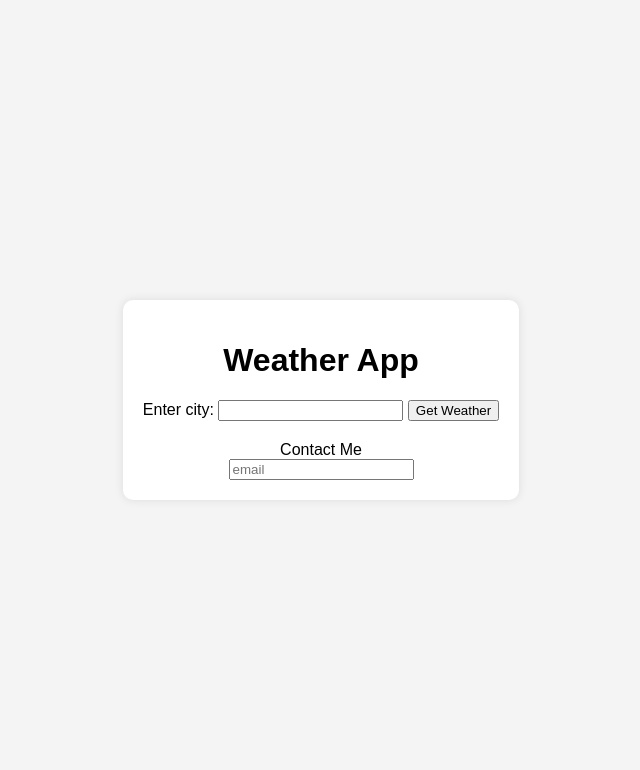
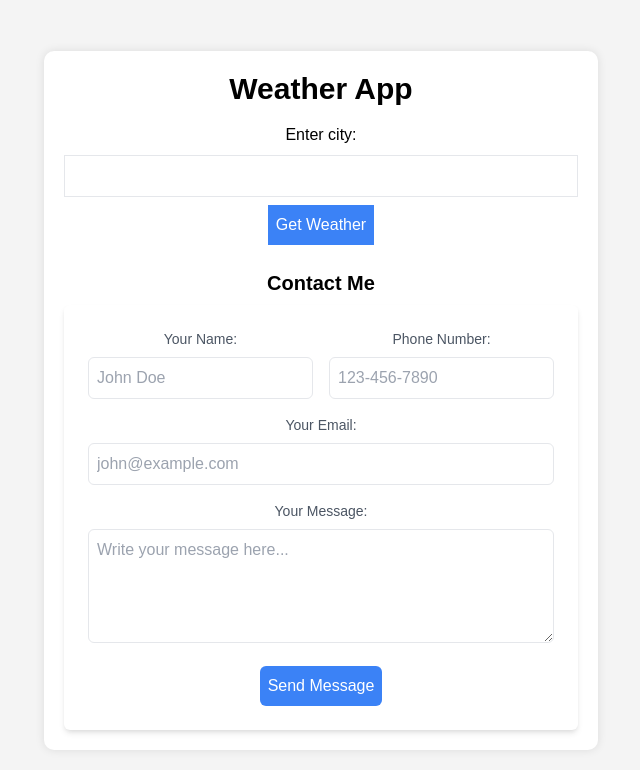
Before and after one commit to nranjan256/WeatherApp, a plain HTML site: page index.html in a window 1280 px wide. Shown: the whole page, without its empty margins (319-959 px from the left). Drawn offline with nearby package versions, Linux system fonts and the light colour scheme.

Commit message:
Contact Form Added

```diff
--- a/index.html
+++ b/index.html
@@ -4,23 +4,44 @@
     <meta charset="UTF-8">
     <meta name="viewport" content="width=device-width, initial-scale=1.0">
     <title>Weather App</title>
+    <link rel="stylesheet" href="https://cdn.jsdelivr.net/npm/tailwindcss@2.2.19/dist/tailwind.min.css">
     <link rel="stylesheet" href="styles.css">
 </head>
 <body>
     <div class="weather-container">
-        <h1>Weather App</h1>
-        <form id="weather-form">
-            <label for="city-input">Enter city:</label>
-            <input type="text" id="city-input" required>
-            <button type="submit">Get Weather</button>
+        <h1 class="text-3xl font-semibold mb-4">Weather App</h1>
+        <form id="weather-form" class="mb-6">
+            <label for="city-input" class="block mb-2">Enter city:</label>
+            <input type="text" id="city-input" required class="border p-2 w-full">
+            <button type="submit" class="bg-blue-500 text-white p-2 mt-2">Get Weather</button>
         </form>
         <div id="weather-data"></div>
-        <div>Contact Me</div>
-        <form action="" method="get">
-            <input type="text" placeholder="email">
-        </form>
+
+        <div class="mt-6">
+            <h2 class="text-xl font-semibold mb-2">Contact Me</h2>
+            <form action="" method="post" class="bg-white p-6 rounded-md shadow-md">
+                <div class="grid grid-cols-2 gap-4">
+                    <div class="mb-4">
+                        <label for="name" class="block text-gray-600 text-sm font-medium mb-2">Your Name:</label>
+                        <input type="text" id="name" name="name" placeholder="John Doe" class="w-full border p-2 rounded-md">
+                    </div>
+                    <div class="mb-4">
+                        <label for="phone" class="block text-gray-600 text-sm font-medium mb-2">Phone Number:</label>
+                        <input type="tel" id="phone" name="phone" placeholder="123-456-7890" class="w-full border p-2 rounded-md">
+                    </div>
+                </div>
+                <div class="mb-4">
+                    <label for="email" class="block text-gray-600 text-sm font-medium mb-2">Your Email:</label>
+                    <input type="email" id="email" name="email" placeholder="john@example.com" class="w-full border p-2 rounded-md">
+                </div>
+                <div class="mb-4">
+                    <label for="message" class="block text-gray-600 text-sm font-medium mb-2">Your Message:</label>
+                    <textarea id="message" name="message" rows="4" placeholder="Write your message here..." class="w-full border p-2 rounded-md"></textarea>
+                </div>
+                <button type="submit" class="bg-blue-500 text-white p-2 rounded-md hover:bg-blue-600">Send Message</button>
+            </form>
+        </div>
     </div>
-
 
     <script src="script.js"></script>
 </body>
```
